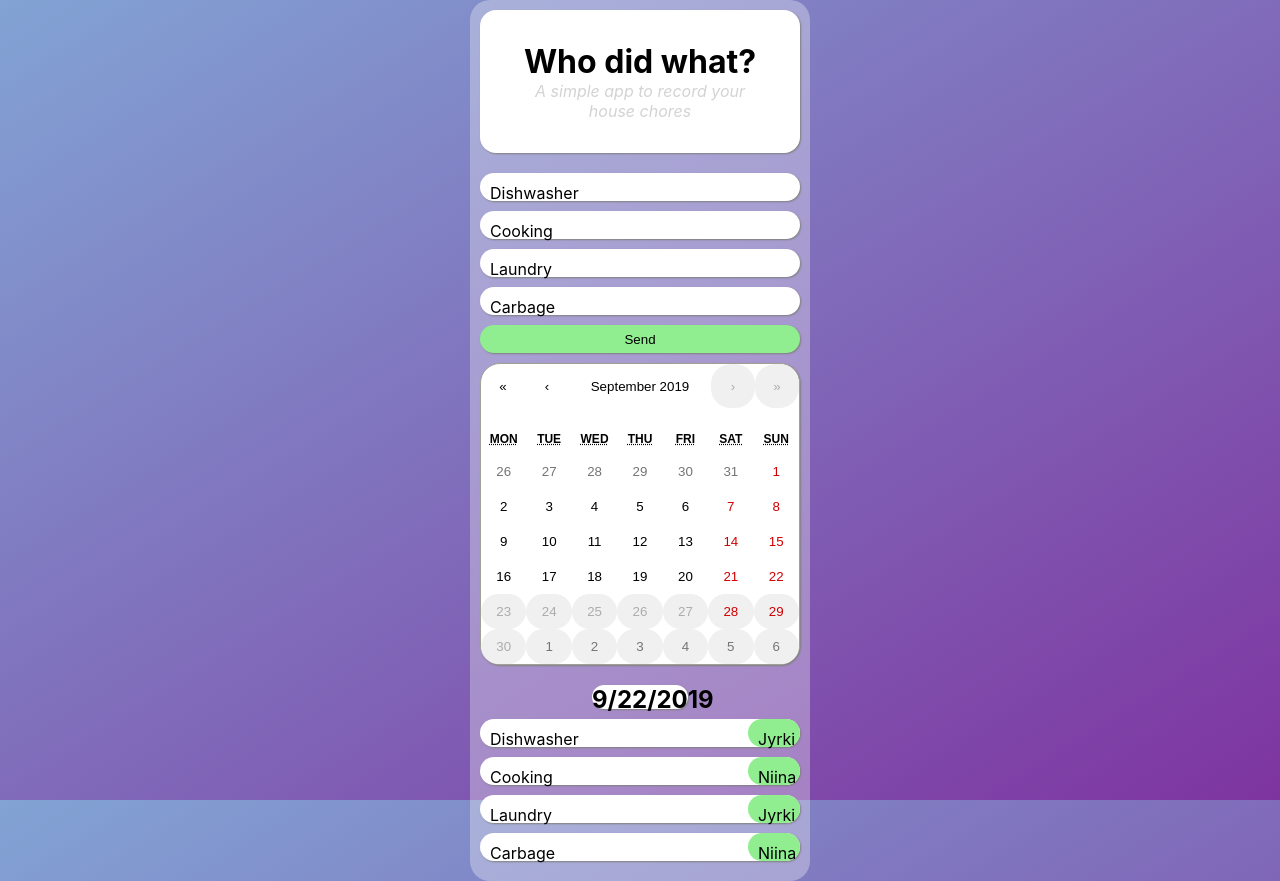
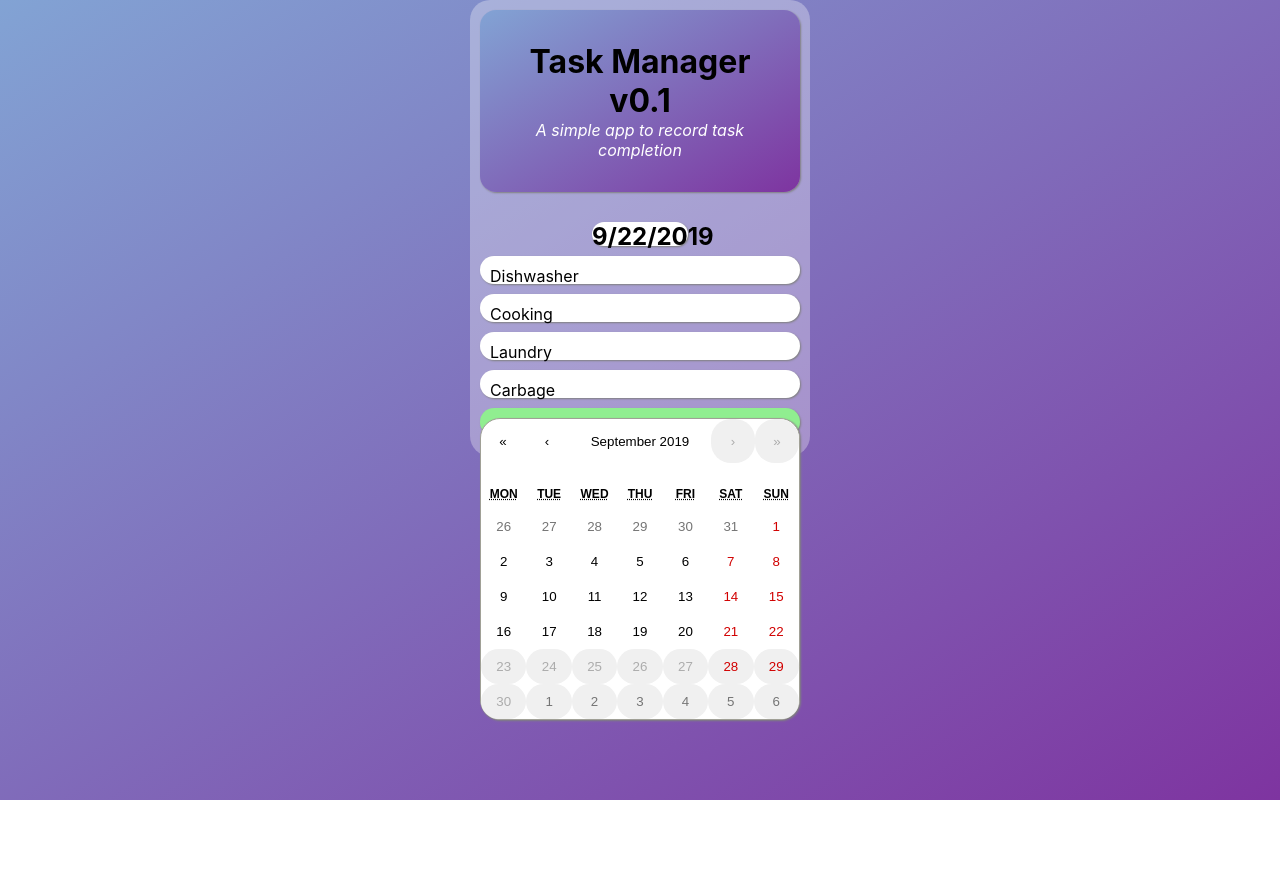
Before and after one commit to caldre/tasklist, a React (Create React App) app: page / in a window 1280 px wide. After the commit the page ends 800 px from the top, so only its background shows below. Built offline with nearby package versions, Linux system fonts and the light colour scheme.

Commit message:
brushed up some more css

```diff
--- a/src/App.js
+++ b/src/App.js
@@ -1,6 +1,5 @@
 import React, { useState } from "react";
 import Header from "./Header";
-import TaskBoard from "./TaskBoard";
 import DateDetails from "./DateDetails";
 import Calendar from "react-calendar";
 import { Provider } from "./Context";
@@ -14,13 +13,12 @@ const App = () => {
     <div className="container">
       <Provider>
         <Header />
-        <TaskBoard />
+        <DateDetails date={state.date} />
         <Calendar
           className="calendar"
           onChange={date => setState({ date: date.toLocaleDateString() })}
           maxDate={new Date()}
         />
-        <DateDetails date={state.date} />
       </Provider>
     </div>
   );
--- a/src/Context.js
+++ b/src/Context.js
@@ -10,21 +10,21 @@ let state = {
   currentDay: {},
   tasksHistory: [
     {
-      date: new Date("2019", "8", "22").toLocaleDateString(),
+      date: new Date("2019", "9", "6").toLocaleDateString(),
       dishwasher: "Jyrki",
       cooking: "Niina",
       laundry: "Jyrki",
       carbage: "Niina"
     },
     {
-      date: new Date("2019", "8", "21").toLocaleDateString(),
+      date: new Date("2019", "9", "5").toLocaleDateString(),
       dishwasher: "Niina",
       cooking: "Jyrki",
       laundry: "Niina",
       carbage: "Jyrki"
     },
     {
-      date: new Date("2019", "8", "20").toLocaleDateString(),
+      date: new Date("2019", "9", "4").toLocaleDateString(),
       dishwasher: "Jyrki",
       cooking: "Niina",
       laundry: "Jyrki",
--- a/src/DateDetails.js
+++ b/src/DateDetails.js
@@ -1,4 +1,5 @@
 import React from "react";
+import TaskBoard from "./TaskBoard";
 import { Consumer } from "./Context";
 
 // Tämä ehkä tarkoitus myöhemmin integroida samaan näyttöön,
@@ -22,7 +23,12 @@ const DateDetails = props => {
               ));
           });
 
-        const renderNoData = <p>No data from this day.</p>;
+        const renderNoData =
+          props.date === new Date().toLocaleDateString() ? (
+            <TaskBoard />
+          ) : (
+            <p>No data from this day.</p>
+          );
 
         const renderDateContent = renderDate.length ? renderDate : renderNoData;
 
--- a/src/Header.js
+++ b/src/Header.js
@@ -3,8 +3,8 @@ import React from "react";
 const Header = () => {
   return (
     <div className="header">
-      <h1>Who did what?</h1>
-      <p>A simple app to record your house chores</p>
+      <h1>Task Manager v0.1</h1>
+      <p>A simple app to record task completion</p>
     </div>
   );
 };
--- a/src/app.css
+++ b/src/app.css
@@ -31,12 +31,16 @@ body {
   border-radius: 2vh;
   padding: 4vh;
   text-align: center;
-  background-color: white;
+
+  background-image: url("./header.jpg");
+  background-image: linear-gradient(to bottom right, #82a3d4, #7e34a0);
+  background-size: cover;
+  background-blend-mode: screen;
   box-shadow: 1px 1px 2px rgb(128, 128, 128);
 }
 
 .header p {
-  color: lightgray;
+  color: white;
   font-style: italic;
 }
 
@@ -97,9 +101,12 @@ body {
 }
 
 .calendar {
+  position: absolute;
+  bottom: 10vh;
   border-radius: 20px;
   box-shadow: 1px 1px 2px rgb(128, 128, 128);
-  width: 100%;
+
+  width: 40vh;
 }
 
 .calendar button {
```
Also changed, not shown: src/header.jpg (added).
